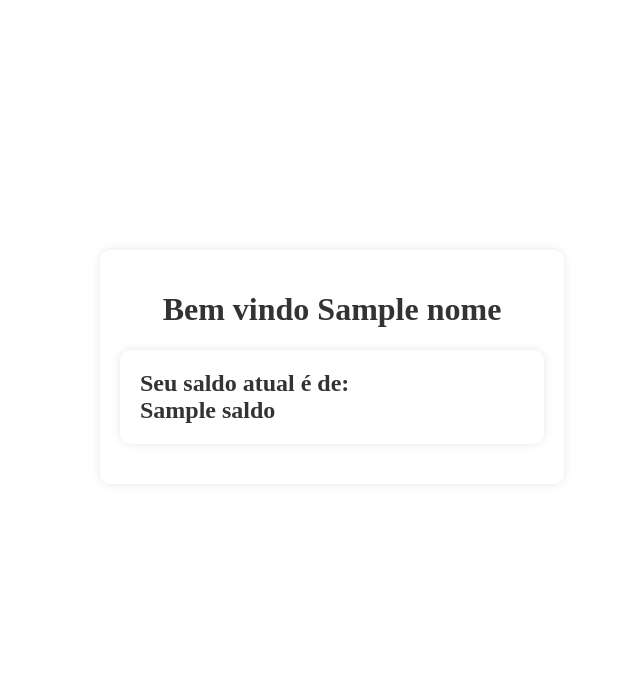
After one commit to Erozinho/impacta-SPAP, a Flask app: template website/template/home.html in a window 1280 px wide. The commit adds this page. Shown: the top 684 px of the page, without its empty margins (308-948 px from the left). Run offline with Flask 3, Linux system fonts and the light colour scheme; the template is opened without the code that fills it: most values are stand-ins (such as "Sample title", 1, 10 or a date in 2020).

Commit message:
✨ feat: Pagina de home ✨ feat: style home

```diff
--- a/website/page.py
+++ b/website/page.py
@@ -18,7 +18,6 @@ def register():
     nome = request.form.get('nome')
     cpf = request.form.get('cpf')
     senha = request.form.get('senha')
-
     dados = {"nome":nome, "cpf":cpf, "senha":senha}
 
     doc_ref = db.collection('users').document(cpf)
--- a/website/static/style.css
+++ b/website/static/style.css
@@ -55,3 +55,28 @@ body{
  .registrar,.esquecer{
   color: #48b7f8;
  }
+
+ .home{
+  align-items: bottom;
+  text-align: bottom;
+  padding: 20px;
+  text-align: left;
+  background-color: #fff;
+  border-radius: 10px;
+  box-shadow: 0 0 10px rgba(0, 0, 0, 0.1);
+  color: #333;
+  border-right: 0%;
+  margin-left: 400px;
+  margin-right: 400px;
+  margin-top: 250px;
+}
+
+h2{
+  text-align: justify;
+  background-color: #fff;
+  border-radius: 10px;
+  padding: 20px;
+  box-shadow: 0 0 10px rgba(0, 0, 0, 0.1);
+  font-size: 24px;
+  color: #333;
+}
--- /dev/null
+++ b/website/template/home.html
@@ -0,0 +1,14 @@
+{% extends "base.html" %}
+
+{% block conteudo %}
+
+<body>
+    <div class="home">
+        <h1>Bem vindo {{ nome }}</h1>
+        <h2>Seu saldo atual é de: <br>
+            {{ saldo }}
+        </h2>
+    </div>
+</body>
+
+{% endblock %}
--- a/website/template/login.html
+++ b/website/template/login.html
@@ -5,7 +5,6 @@
     {% with messages = get_flashed_messages() %}
         {% if messages %}
         <script>
-            var messages = {{ messages | safe }};
             for (var i=0; i<messages.length; i++) {
               alert(messages[i]);
             }
@@ -20,7 +19,7 @@
         <br><br>
         <input name="senha" id="senha" class="senha-login" type="password" placeholder="Senha">
         <br><br>
-        <input class="btn-login" type="submit" value="ENVIAR">
+        <input class="btn-login" type="submit" value="ENVIAR" href="http//127.0.0.1:5000/home">
         <br><br>
         <a class="registrar" href="http://127.0.0.1:5000/register">Registre-se</a><br>
         <a class="esquecer" href="http://127.0.0.1:5000/senha">Esqueceu sua senha?</a>
--- a/website/template/registrar.html
+++ b/website/template/registrar.html
@@ -5,7 +5,6 @@
   {% with messages = get_flashed_messages() %}
     {% if messages %}
         <script>
-          var messages = {{ messages | safe }};
           for (var i=0; i<messages.length; i++) {
             alert(messages[i]);
           }
```
